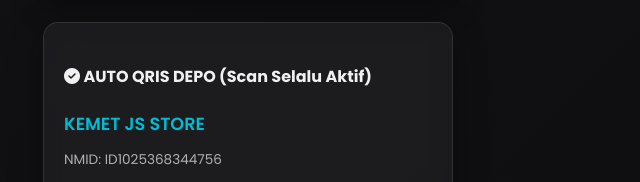
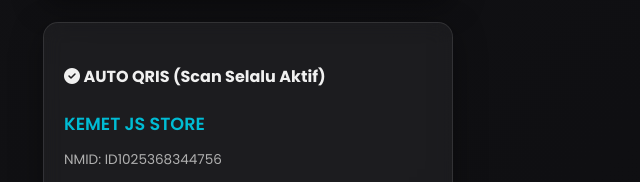
Before and after one commit to kjsstore/payment-kjs, a plain HTML site: page index.html in a window 1280 px wide. Shown: the part 417-599 px from the top of the page, 392-1032 px from the left. Drawn offline with Linux system fonts and the light colour scheme.

Commit message:
Update index.html

```diff
--- a/index.html
+++ b/index.html
@@ -474,7 +474,7 @@
     </div>
 
     <div id="qris-section" class="glass-card payment-section" style="display: block;">
-        <h4><i class="fas fa-check-circle"></i> AUTO QRIS DEPO (Scan Selalu Aktif)</h4>
+        <h4><i class="fas fa-check-circle"></i> AUTO QRIS (Scan Selalu Aktif)</h4>
 
         <p style="font-weight: 600; font-size: 1.1rem; color: var(--accent-color); margin-bottom: 5px;">KEMET JS STORE</p>
         <p style="font-size: 0.85rem; color: #b0b0b0; margin-bottom: 15px;">NMID: ID1025368344756</p>
```
